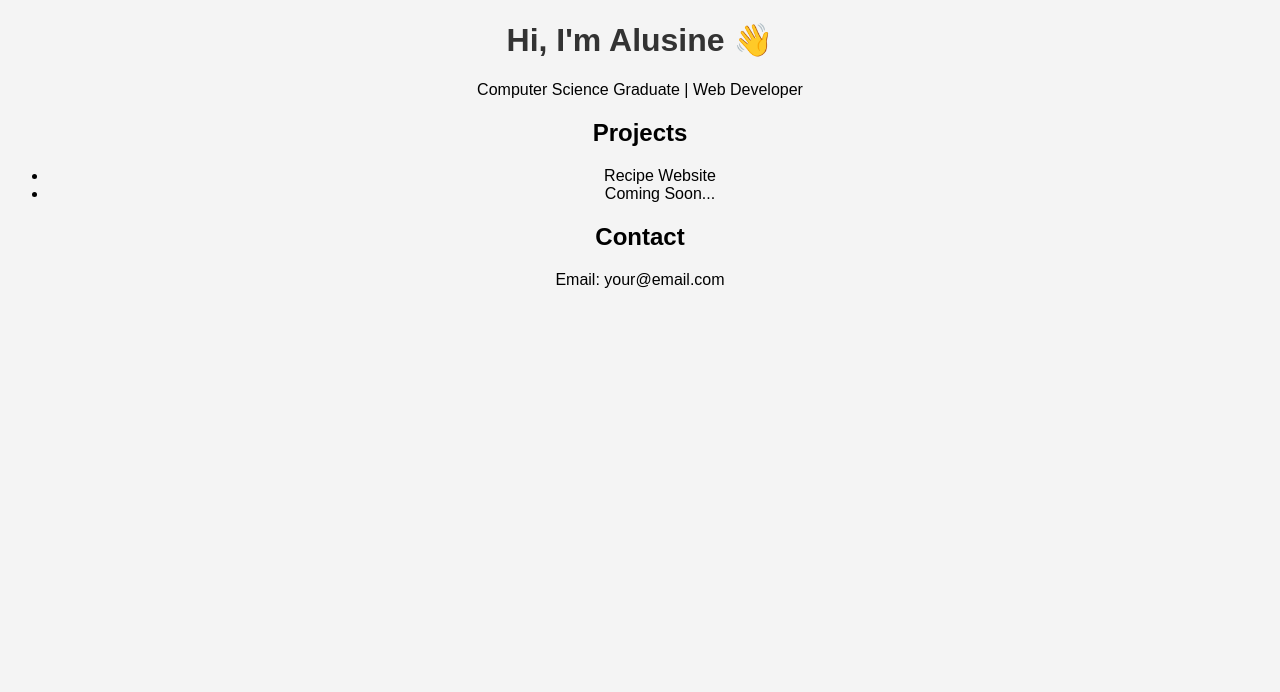
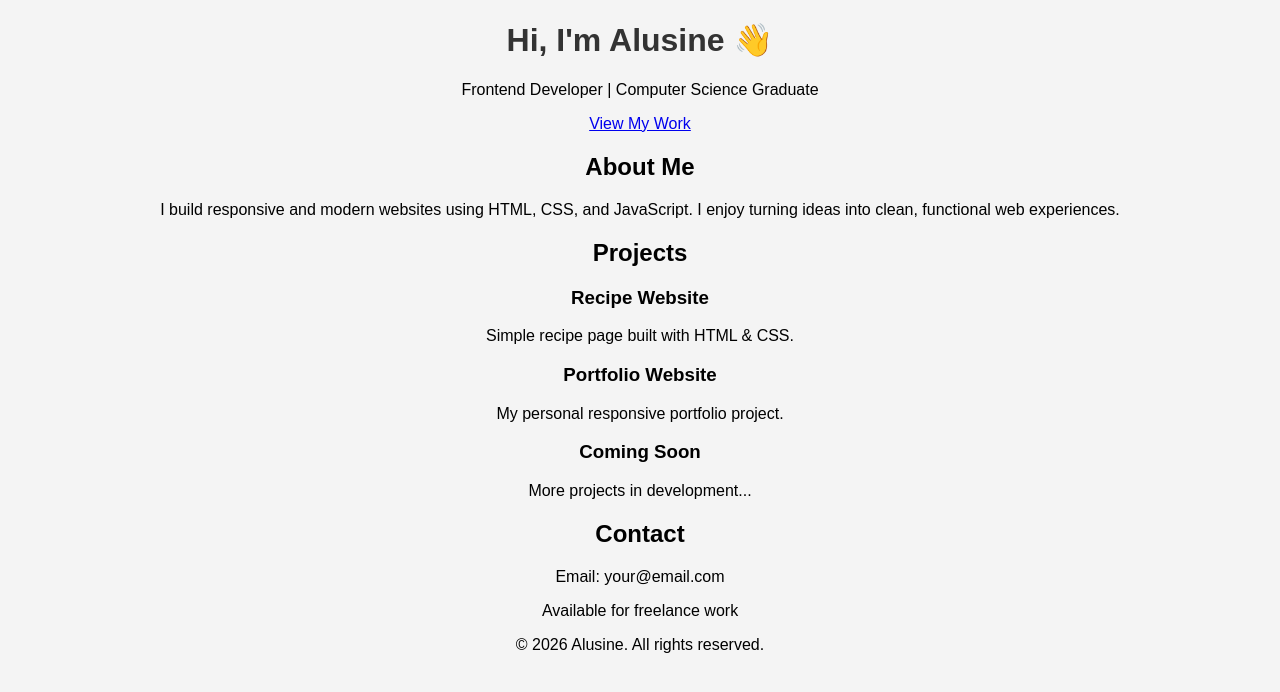
Before and after one commit to sirjay-tech/portfolio-website, a plain HTML site: page index.html in a window 1280 px wide. Drawn offline with Linux system fonts and the light colour scheme.

Commit message:
Update index.html

```diff
--- a/index.html
+++ b/index.html
@@ -1,22 +1,64 @@
 <!DOCTYPE html>
-<html>
+<html lang="en">
 <head>
+  <meta charset="UTF-8">
+  <meta name="viewport" content="width=device-width, initial-scale=1.0">
   <title>My Portfolio</title>
   <link rel="stylesheet" href="style.css">
+  <link href="https://fonts.googleapis.com/css2?family=Inter:wght@300;400;600;700&display=swap" rel="stylesheet">
 </head>
+
 <body>
 
-  <h1>Hi, I'm Alusine 👋</h1>
-  <p>Computer Science Graduate | Web Developer</p>
+  <!-- HERO -->
+  <header class="hero">
+    <h1>Hi, I'm Alusine 👋</h1>
+    <p>Frontend Developer | Computer Science Graduate</p>
+    <a href="#projects" class="btn">View My Work</a>
+  </header>
 
-  <h2>Projects</h2>
-  <ul>
-    <li>Recipe Website</li>
-    <li>Coming Soon...</li>
-  </ul>
+  <!-- ABOUT -->
+  <section class="section">
+    <h2>About Me</h2>
+    <p>
+      I build responsive and modern websites using HTML, CSS, and JavaScript.
+      I enjoy turning ideas into clean, functional web experiences.
+    </p>
+  </section>
 
-  <h2>Contact</h2>
-  <p>Email: your@email.com</p>
+  <!-- PROJECTS -->
+  <section class="section" id="projects">
+    <h2>Projects</h2>
+
+    <div class="grid">
+      <div class="card">
+        <h3>Recipe Website</h3>
+        <p>Simple recipe page built with HTML & CSS.</p>
+      </div>
+
+      <div class="card">
+        <h3>Portfolio Website</h3>
+        <p>My personal responsive portfolio project.</p>
+      </div>
+
+      <div class="card">
+        <h3>Coming Soon</h3>
+        <p>More projects in development...</p>
+      </div>
+    </div>
+  </section>
+
+  <!-- CONTACT -->
+  <section class="section">
+    <h2>Contact</h2>
+    <p>Email: your@email.com</p>
+    <p>Available for freelance work</p>
+  </section>
+
+  <!-- FOOTER -->
+  <footer>
+    <p>© 2026 Alusine. All rights reserved.</p>
+  </footer>
 
 </body>
 </html>
```
